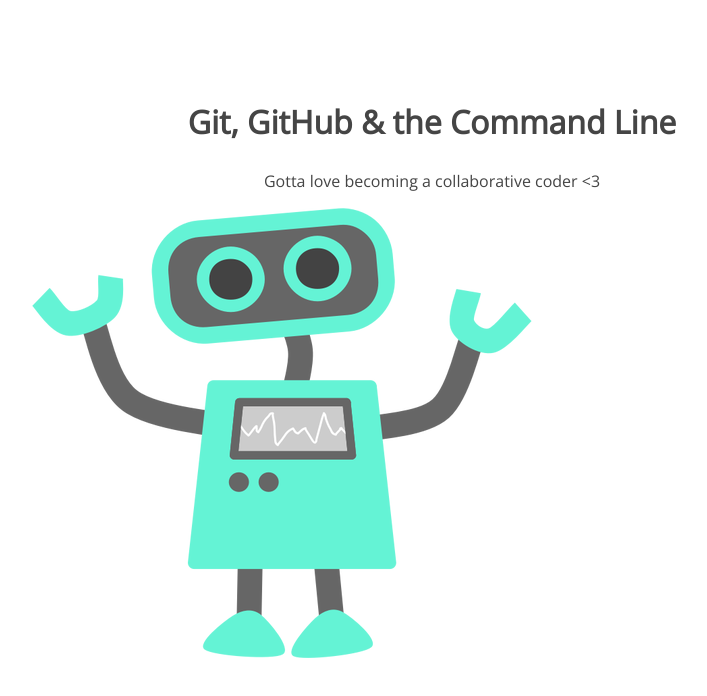
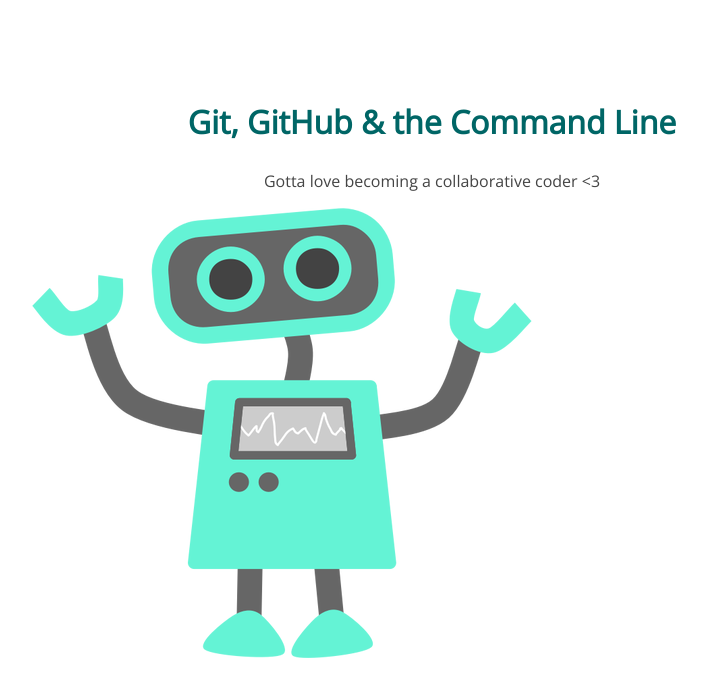
Before and after one commit to Hummingbird12609/105-project, a plain HTML site: page index.html in a window 1280 px wide. Shown: the whole page, without its empty margins (208-915 px from the left). Drawn offline with nearby package versions, Linux system fonts and the light colour scheme.

Commit message:
Change color of h1 header

```diff
--- a/css/style.css
+++ b/css/style.css
@@ -5,12 +5,14 @@ section {
 section h1,
 section p {
 	text-align: center;
-	color: #454545;
+
 }
 section h1 {
 	font: 32px 'Open Sans';
 	font-weight: bold;
+	color: #006666;
 }
 section p {
 	font: 16px 'Open Sans';
+	color: #454545;
 }
```
